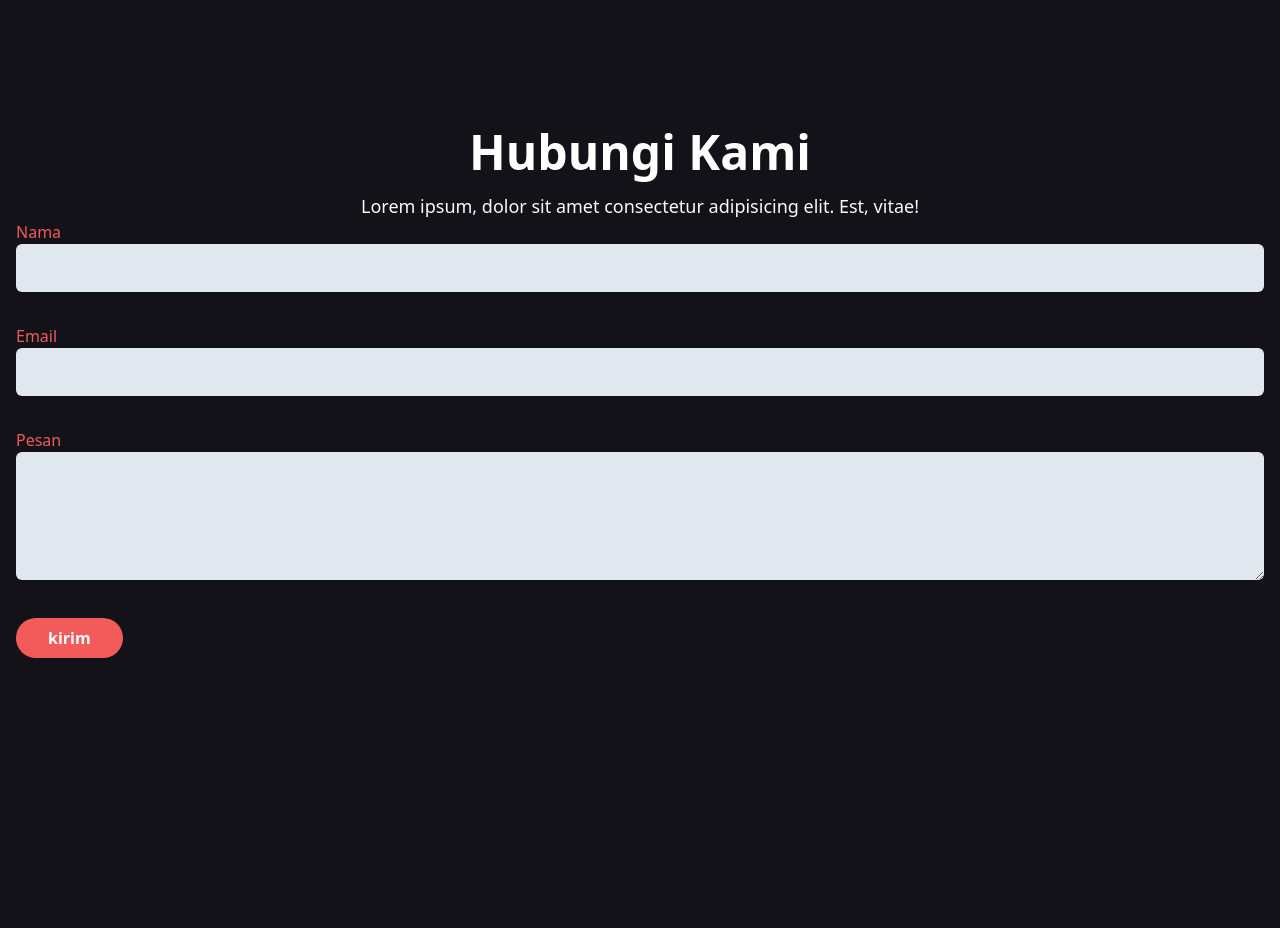
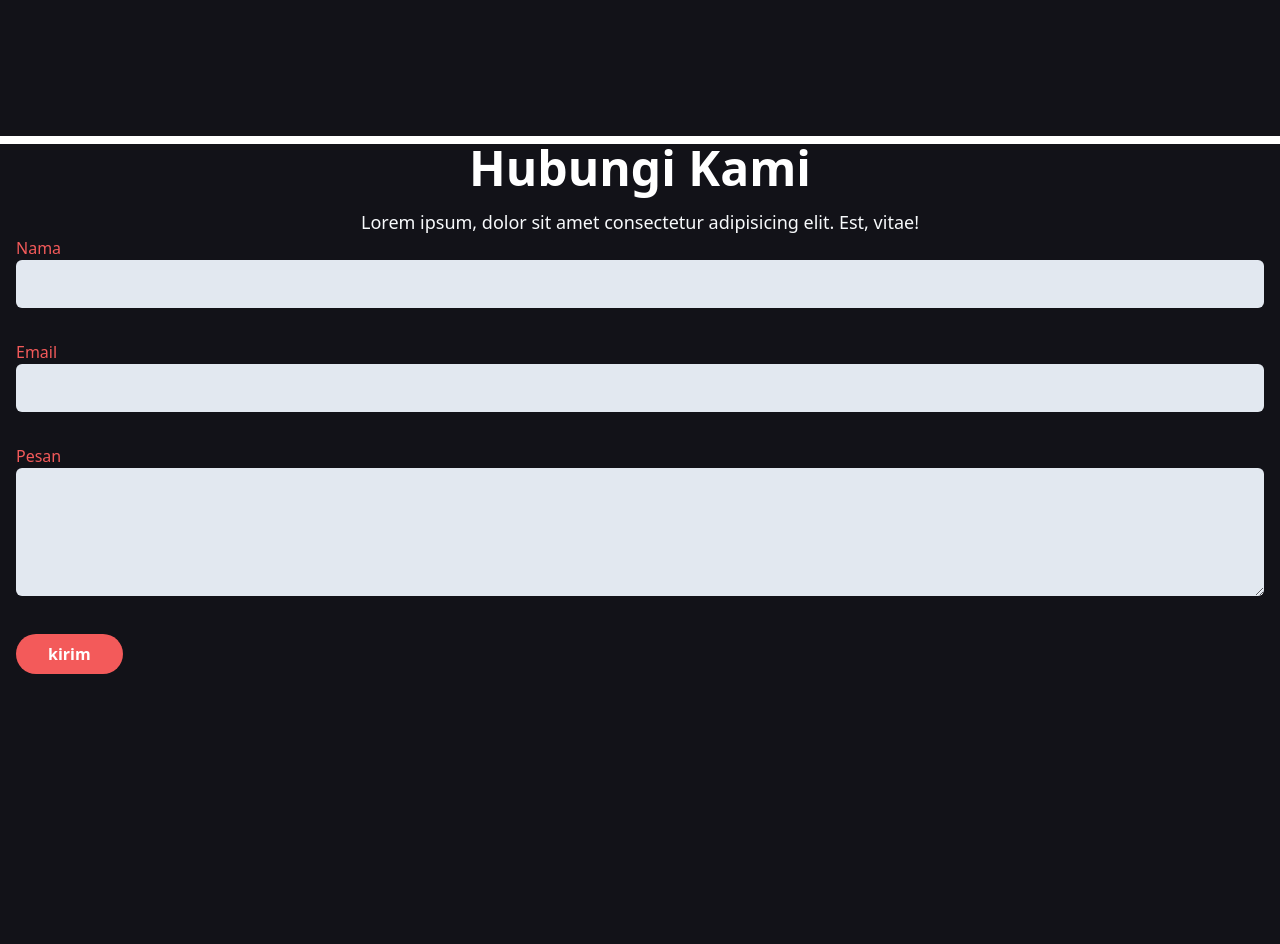
Before and after one commit to junaaxya/Web-Portofolio, a website: page index.html in a window 1280 px wide. Shown: the part 4440-5384 px from the top of the page. Drawn offline with Linux system fonts and the light colour scheme.

Commit message:
margin change

```diff
--- a/index.html
+++ b/index.html
@@ -281,7 +281,7 @@
     </section>
     <!-- pict end-->
     <!-- contact statr -->
-    <section id="contact" class="-mt-2">
+    <section id="contact" class="mt-2 ">
       <div class=" bg-gradient-to-t from-linear1 to-linear1 h-screen w-screen">
        <div class="w-full px-4">
         <div class="max-w-xl mx-auto text-center mb-15">
```
Also changed, not shown: src/style/output.css.
